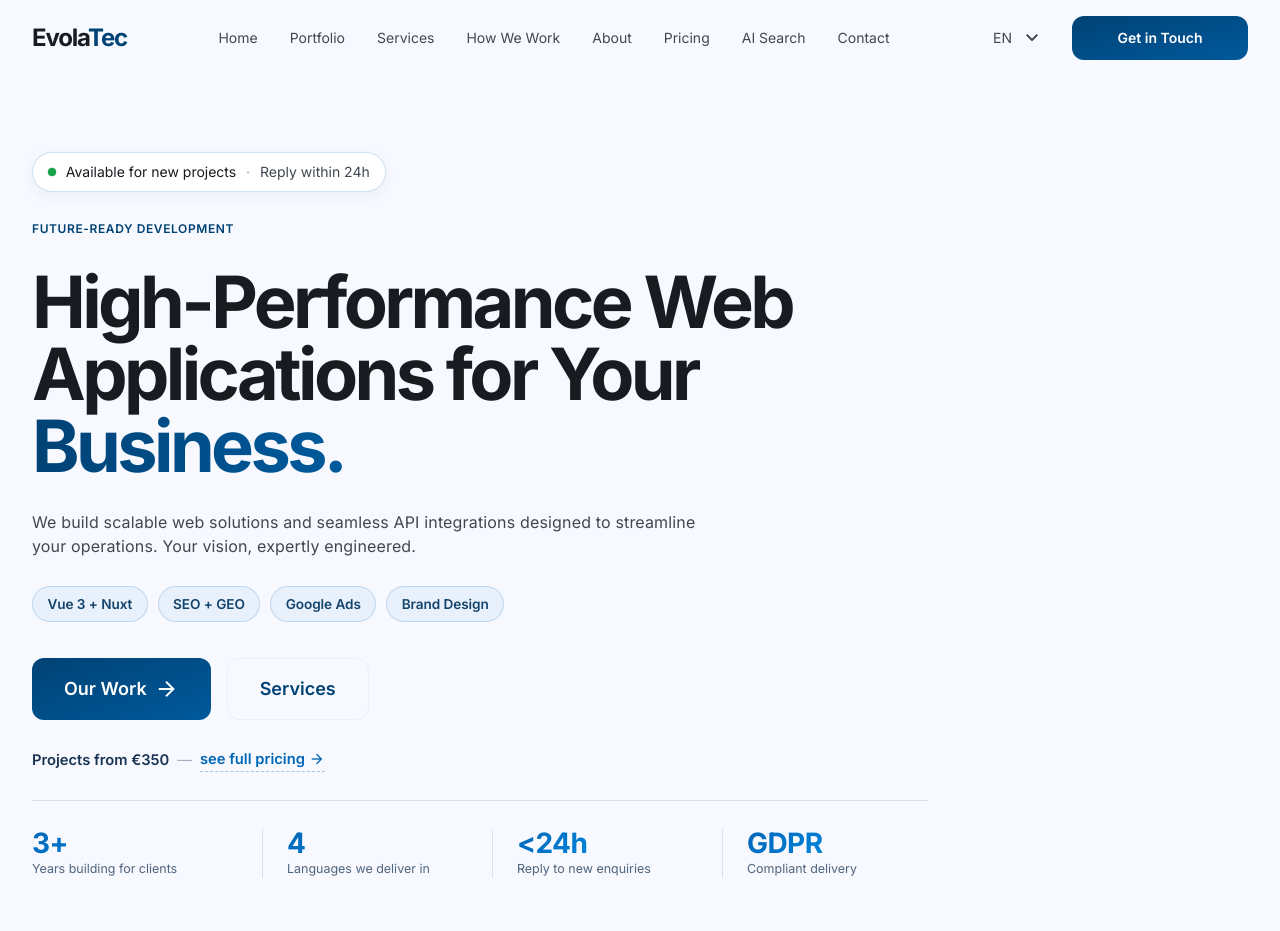
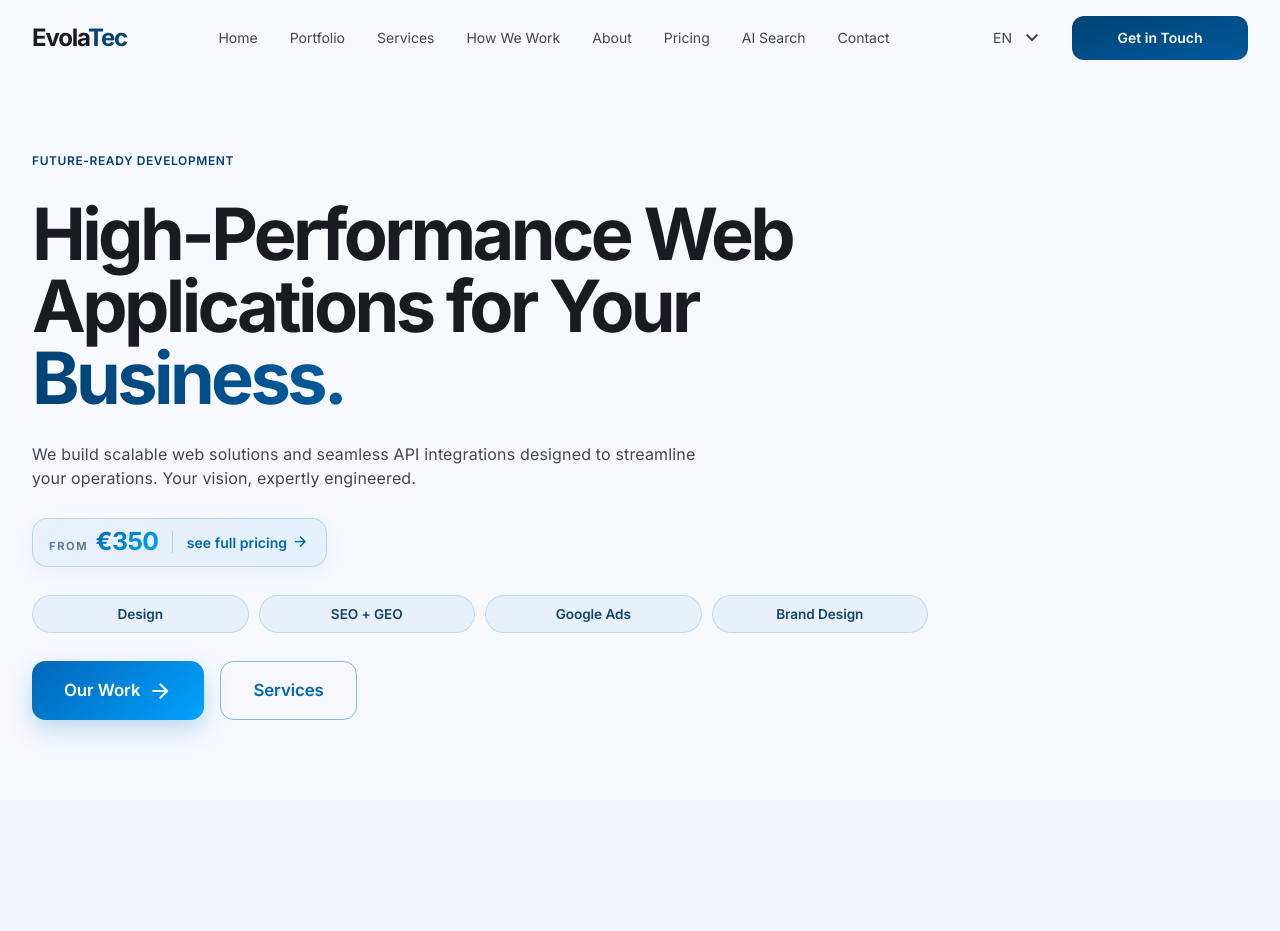
Before and after one commit to AndriiKozlovskyi/evola_tech, a Nuxt app in the folder nuxt-app/: page / in a window 1280 px wide. Shown: the top 931 px of the page. Built offline with nearby package versions, Linux system fonts and the light colour scheme.

Commit message:
hero changed

```diff
--- a/nuxt-app/components/Sections/Hero.vue
+++ b/nuxt-app/components/Sections/Hero.vue
@@ -1,21 +1,9 @@
 <template>
   <section
-    class="min-h-[90vh] flex flex-col justify-center px-6 lg:px-8 max-w-7xl mx-auto py-16 lg:py-20"
+    class="min-h-[90vh] flex flex-col justify-center px-6 lg:px-8 max-w-7xl mx-auto py-8 lg:py-20"
     id="home"
   >
     <div class="max-w-4xl space-y-6 md:space-y-7">
-      <!-- Availability badge -->
-      <div class="hero-badge">
-        <span class="hero-dot" aria-hidden="true"></span>
-        <span class="text-sm font-medium text-on-surface">
-          {{ $t('hero.badge') }}
-        </span>
-        <span class="hero-badge-sep" aria-hidden="true">·</span>
-        <span class="text-sm text-on-surface-variant">
-          {{ $t('hero.badgeNote') }}
-        </span>
-      </div>
-
       <!-- Eyebrow -->
       <span class="text-label-md font-bold text-primary tracking-[0.2em] uppercase block">
         {{ $t('hero.label') }}
@@ -39,8 +27,21 @@
         {{ $t('hero.description') }}
       </p>
 
+      <!-- Price block -->
+      <div class="hero-price">
+        <div class="hero-price-amount">
+          <span class="hero-price-from">{{ $t('hero.priceFrom') }}</span>
+          <span class="hero-price-value">{{ $t('hero.priceValue') }}</span>
+        </div>
+        <span class="hero-price-divider" aria-hidden="true"></span>
+        <a href="#pricing" class="hero-price-link">
+          {{ $t('hero.priceLink') }}
+          <span class="material-symbols-outlined hero-price-arrow">arrow_forward</span>
+        </a>
+      </div>
+
       <!-- Capability chips -->
-      <div class="flex flex-wrap gap-2.5">
+      <div class="grid grid-cols-2 sm:grid-cols-4 items-center gap-2.5">
         <span
           v-for="(chip, i) in heroChips"
           :key="`hero-chip-${i}`"
@@ -51,43 +52,21 @@
       </div>
 
       <!-- CTAs -->
-      <div class="pt-2 flex flex-col sm:flex-row gap-4">
+      <div class="flex flex-col sm:flex-row gap-4">
         <a
           href="#portfolio"
-          class="bg-gradient-to-br from-primary to-primary-container text-on-primary px-8 py-4 rounded-xl font-semibold text-lg flex items-center justify-center gap-2 transition-all hover:shadow-lg hover:shadow-primary/20 hover:scale-[1.02] active:scale-[0.98]"
+          class="hero-cta-primary"
         >
           {{ $t('hero.cta1') }}
           <span class="material-symbols-outlined">arrow_forward</span>
         </a>
         <a
           href="#services"
-          class="ghost-border text-primary px-8 py-4 rounded-xl font-semibold text-lg transition-all hover:bg-surface-container-low text-center"
+          class="hero-cta-secondary"
         >
           {{ $t('hero.cta2') }}
         </a>
       </div>
-
-      <!-- Price anchor -->
-      <p class="hero-price">
-        <span class="hero-price-label">{{ $t('hero.priceLabel') }}</span>
-        <span class="hero-price-sep" aria-hidden="true">—</span>
-        <a href="#pricing" class="hero-price-link">
-          {{ $t('hero.priceLink') }}
-          <span class="material-symbols-outlined hero-price-arrow">arrow_forward</span>
-        </a>
-      </p>
-
-      <!-- Stats strip -->
-      <dl class="hero-stats">
-        <div
-          v-for="(stat, i) in heroStats"
-          :key="`hero-stat-${i}`"
-          class="hero-stat"
-        >
-          <dt class="hero-stat-value">{{ stat.value }}</dt>
-          <dd class="hero-stat-label">{{ stat.label }}</dd>
-        </div>
-      </dl>
     </div>
   </section>
 </template>
@@ -100,57 +79,14 @@ const { tm, rt } = useI18n()
 const heroChips = computed(() =>
   (tm('hero.chips') as string[]).map(chip => rt(chip))
 )
-
-const heroStats = computed(() =>
-  (tm('hero.stats') as any[]).map(stat => ({
-    value: rt(stat.value),
-    label: rt(stat.label),
-  }))
-)
 </script>
 
 <style scoped>
-.hero-badge {
-  display: inline-flex;
-  align-items: center;
-  gap: 0.6rem;
-  padding: 0.45rem 0.95rem;
-  background: rgba(255, 255, 255, 0.9);
-  border: 1px solid rgba(0, 102, 184, 0.18);
-  border-radius: 999px;
-  box-shadow: 0 4px 14px rgba(13, 41, 74, 0.05);
-  backdrop-filter: blur(6px);
-  width: fit-content;
-}
-
-.hero-dot {
-  width: 8px;
-  height: 8px;
-  border-radius: 50%;
-  background: #16a34a;
-  box-shadow: 0 0 0 0 rgba(22, 163, 74, 0.55);
-  animation: hero-pulse 2.4s cubic-bezier(0.4, 0, 0.6, 1) infinite;
-  flex-shrink: 0;
-}
-
-.hero-badge-sep {
-  color: rgba(13, 41, 74, 0.35);
-}
-
-@keyframes hero-pulse {
-  0%,
-  100% {
-    box-shadow: 0 0 0 0 rgba(22, 163, 74, 0.5);
-  }
-  50% {
-    box-shadow: 0 0 0 7px rgba(22, 163, 74, 0);
-  }
-}
-
 .hero-chip {
   display: inline-flex;
   align-items: center;
-  padding: 0.4rem 0.9rem;
+  justify-content: center;
+  padding: 0.5rem 0.95rem;
   background: rgba(0, 102, 184, 0.06);
   border: 1px solid rgba(0, 102, 184, 0.18);
   border-radius: 999px;
@@ -159,6 +95,7 @@ const heroStats = computed(() =>
   color: rgba(0, 53, 96, 0.92);
   letter-spacing: -0.005em;
   transition: background 200ms ease, border-color 200ms ease, transform 200ms ease;
+  text-align: center;
 }
 
 .hero-chip:hover {
@@ -167,81 +104,37 @@ const heroStats = computed(() =>
   transform: translateY(-1px);
 }
 
+/* Price block — prominent gradient pill */
 .hero-price {
-  display: flex;
+  display: inline-flex;
   flex-wrap: wrap;
   align-items: center;
-  gap: 0.5rem;
-  margin: 0;
-  font-size: 0.92rem;
-  color: rgba(13, 41, 74, 0.72);
+  gap: 0.85rem;
+  padding: 0.65rem 1.1rem 0.65rem 1rem;
+  background: linear-gradient(135deg, rgba(0, 102, 184, 0.05), rgba(0, 163, 255, 0.08));
+  border: 1px solid rgba(0, 102, 184, 0.2);
+  border-radius: 0.95rem;
+  box-shadow: 0 6px 18px rgba(13, 41, 74, 0.05);
+  width: fit-content;
+  max-width: 100%;
 }
 
-.hero-price-label {
-  font-weight: 600;
-  color: rgba(13, 41, 74, 0.95);
+.hero-price-amount {
+  display: inline-flex;
+  align-items: baseline;
+  gap: 0.45rem;
 }
 
-.hero-price-sep {
-  color: rgba(13, 41, 74, 0.35);
+.hero-price-from {
+  font-size: 0.7rem;
+  font-weight: 700;
+  text-transform: uppercase;
+  letter-spacing: 0.14em;
+  color: rgba(0, 53, 96, 0.62);
 }
 
-.hero-price-link {
-  display: inline-flex;
-  align-items: center;
-  gap: 0.25rem;
-  color: rgb(0, 102, 184);
-  font-weight: 600;
-  text-decoration: none;
-  border-bottom: 1px dashed rgba(0, 102, 184, 0.35);
-  padding-bottom: 1px;
-  transition: color 200ms ease, border-color 200ms ease;
-}
-
-.hero-price-link:hover {
-  color: rgb(0, 71, 117);
-  border-bottom-color: rgb(0, 71, 117);
-}
-
-.hero-price-link:hover .hero-price-arrow {
-  transform: translateX(3px);
-}
-
-.hero-price-arrow {
-  font-size: 1rem;
-  transition: transform 220ms ease;
-}
-
-.hero-stats {
-  margin: 0;
-  margin-top: 1rem;
-  padding-top: 1.75rem;
-  border-top: 1px solid rgba(138, 166, 199, 0.3);
-  display: grid;
-  grid-template-columns: repeat(2, 1fr);
-  gap: 1.25rem 1.5rem;
-}
-
-@media (min-width: 640px) {
-  .hero-stats {
-    grid-template-columns: repeat(4, 1fr);
-    gap: 0 1.5rem;
-  }
-
-  .hero-stat + .hero-stat {
-    border-left: 1px solid rgba(138, 166, 199, 0.28);
-    padding-left: 1.5rem;
-  }
-}
-
-.hero-stat {
-  display: flex;
-  flex-direction: column;
-  gap: 0.3rem;
-}
-
-.hero-stat-value {
-  font-size: 1.75rem;
+.hero-price-value {
+  font-size: 1.55rem;
   font-weight: 700;
   letter-spacing: -0.02em;
   background: linear-gradient(135deg, rgba(0, 102, 184, 1), rgba(0, 163, 255, 1));
@@ -251,11 +144,92 @@ const heroStats = computed(() =>
   line-height: 1;
 }
 
-.hero-stat-label {
-  margin: 0;
-  font-size: 0.78rem;
-  color: rgba(13, 41, 74, 0.72);
-  font-weight: 500;
-  line-height: 1.35;
+.hero-price-divider {
+  width: 1px;
+  height: 1.4rem;
+  background: rgba(0, 102, 184, 0.22);
+  flex-shrink: 0;
+}
+
+.hero-price-link {
+  display: inline-flex;
+  align-items: center;
+  gap: 0.3rem;
+  color: rgb(0, 102, 184);
+  font-weight: 600;
+  font-size: 0.88rem;
+  text-decoration: none;
+  transition: color 200ms ease;
+}
+
+.hero-price-link:hover {
+  color: rgb(0, 71, 117);
+}
+
+.hero-price-link:hover .hero-price-arrow {
+  transform: translateX(3px);
+}
+
+.hero-price-arrow {
+  font-size: 1.05rem;
+  transition: transform 220ms ease;
+}
+
+/* CTAs */
+.hero-cta-primary {
+  display: inline-flex;
+  align-items: center;
+  justify-content: center;
+  gap: 0.5rem;
+  padding: 1rem 2rem;
+  border-radius: 0.85rem;
+  background: linear-gradient(135deg, rgb(0, 102, 184), rgb(0, 163, 255));
+  color: white;
+  font-size: 1.05rem;
+  font-weight: 600;
+  letter-spacing: -0.005em;
+  box-shadow: 0 10px 24px rgba(0, 102, 184, 0.22);
+  transition: transform 200ms ease, box-shadow 200ms ease;
+  text-decoration: none;
+  white-space: nowrap;
+}
+
+.hero-cta-primary:hover {
+  transform: translateY(-1px) scale(1.01);
+  box-shadow: 0 14px 30px rgba(0, 102, 184, 0.28);
+}
+
+.hero-cta-primary:active {
+  transform: scale(0.98);
+}
+
+.hero-cta-secondary {
+  display: inline-flex;
+  align-items: center;
+  justify-content: center;
+  padding: 1rem 2rem;
+  border-radius: 0.85rem;
+  border: 1.5px solid rgba(0, 102, 184, 0.45);
+  background: transparent;
+  color: rgb(0, 102, 184);
+  font-size: 1.05rem;
+  font-weight: 600;
+  letter-spacing: -0.005em;
+  text-align: center;
+  transition: background 200ms ease, border-color 200ms ease;
+  text-decoration: none;
+  white-space: nowrap;
+}
+
+.hero-cta-secondary:hover {
+  background: rgba(0, 102, 184, 0.06);
+  border-color: rgba(0, 102, 184, 0.65);
+}
+
+@media (max-width: 639px) {
+  .hero-price {
+    width: 100%;
+    justify-content: flex-start;
+  }
 }
 </style>
--- a/nuxt-app/locales/de.json
+++ b/nuxt-app/locales/de.json
@@ -20,9 +20,10 @@
     "cta2": "Services",
     "badge": "Verfügbar für neue Projekte",
     "badgeNote": "Antwort innerhalb von 24 h",
-    "priceLabel": "Projekte ab 350 €",
+    "priceFrom": "Ab",
+    "priceValue": "350 €",
     "priceLink": "Preise ansehen",
-    "chips": ["Vue 3 + Nuxt", "SEO + GEO", "Google Ads", "Markendesign"],
+    "chips": ["Design", "SEO + GEO", "Google Ads", "Markendesign"],
     "stats": [
       { "value": "3+", "label": "Jahre Kundenarbeit" },
       { "value": "4", "label": "Sprachen im Lieferumfang" },
--- a/nuxt-app/locales/en.json
+++ b/nuxt-app/locales/en.json
@@ -20,9 +20,10 @@
     "cta2": "Services",
     "badge": "Available for new projects",
     "badgeNote": "Reply within 24h",
-    "priceLabel": "Projects from €350",
+    "priceFrom": "From",
+    "priceValue": "€350",
     "priceLink": "see full pricing",
-    "chips": ["Vue 3 + Nuxt", "SEO + GEO", "Google Ads", "Brand Design"],
+    "chips": ["Design", "SEO + GEO", "Google Ads", "Brand Design"],
     "stats": [
       { "value": "3+", "label": "Years building for clients" },
       { "value": "4", "label": "Languages we deliver in" },
--- a/nuxt-app/locales/pl.json
+++ b/nuxt-app/locales/pl.json
@@ -20,9 +20,10 @@
     "cta2": "Usługi",
     "badge": "Przyjmujemy nowe projekty",
     "badgeNote": "Odpowiedź w 24h",
-    "priceLabel": "Projekty od €350",
+    "priceFrom": "Od",
+    "priceValue": "€350",
     "priceLink": "zobacz cennik",
-    "chips": ["Vue 3 + Nuxt", "SEO + GEO", "Google Ads", "Identyfikacja marki"],
+    "chips": ["Design", "SEO + GEO", "Google Ads", "Identyfikacja marki"],
     "stats": [
       { "value": "3+", "label": "Lat pracy dla klientów" },
       { "value": "4", "label": "Języki obsługi" },
--- a/nuxt-app/locales/ru.json
+++ b/nuxt-app/locales/ru.json
@@ -20,9 +20,10 @@
     "cta2": "Услуги",
     "badge": "Открыты для новых проектов",
     "badgeNote": "Ответ в течение 24 часов",
-    "priceLabel": "Проекты от €350",
+    "priceFrom": "От",
+    "priceValue": "€350",
     "priceLink": "все цены",
-    "chips": ["Vue 3 + Nuxt", "SEO + GEO", "Google Ads", "Айдентика"],
+    "chips": ["Design", "SEO + GEO", "Google Ads", "Айдентика"],
     "stats": [
       { "value": "3+", "label": "Лет работы с клиентами" },
       { "value": "4", "label": "Языка обслуживания" },
```
